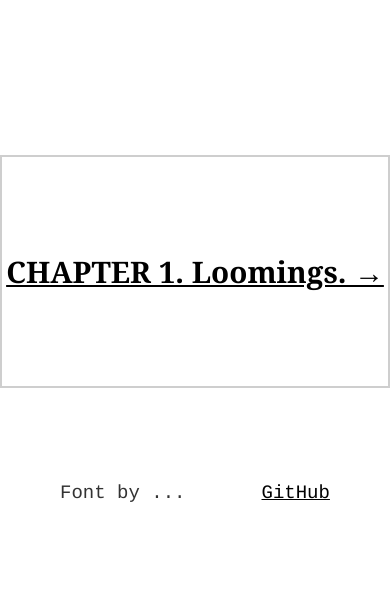
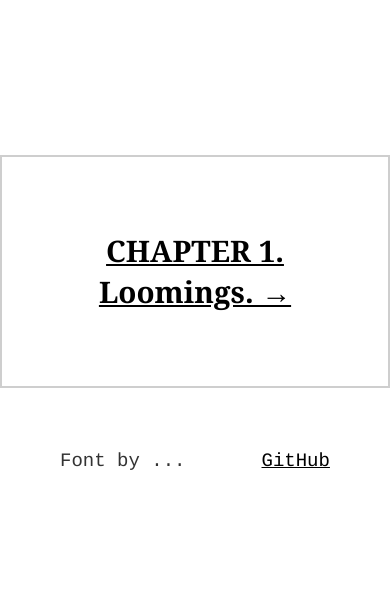
Before and after one commit to kuzminklk/moby-dick, a Flask app: page / in a window 390 px wide; the page is wider, and only the part inside the window is pictured. Shown: the part 1110-1709 px from the top of that part. After the commit the page ends 1580 px from the top of that part, so only its background shows below. Run offline with Flask 3, Linux system fonts and the light colour scheme; some web fonts are replaced.

Commit message:
Improve mobile layout

```diff
--- a/static/_mobile.sass
+++ b/static/_mobile.sass
@@ -13,4 +13,10 @@
 
         h3
             flex-direction: column
-            gap: 1.5em
+            gap: 0.5rem
+
+            a
+                margin: 1rem
+
+    footer
+        min-height: 17.5vh
--- a/static/general.css
+++ b/static/general.css
@@ -128,6 +128,12 @@
   }
   nav h3 {
     flex-direction: column;
-    gap: 1.5em;
+    gap: 0.5rem;
+  }
+  nav h3 a {
+    margin: 1rem;
+  }
+  footer {
+    min-height: 17.5vh;
   }
 }/*# sourceMappingURL=general.css.map */
```
Also changed, not shown: 1 other file.
